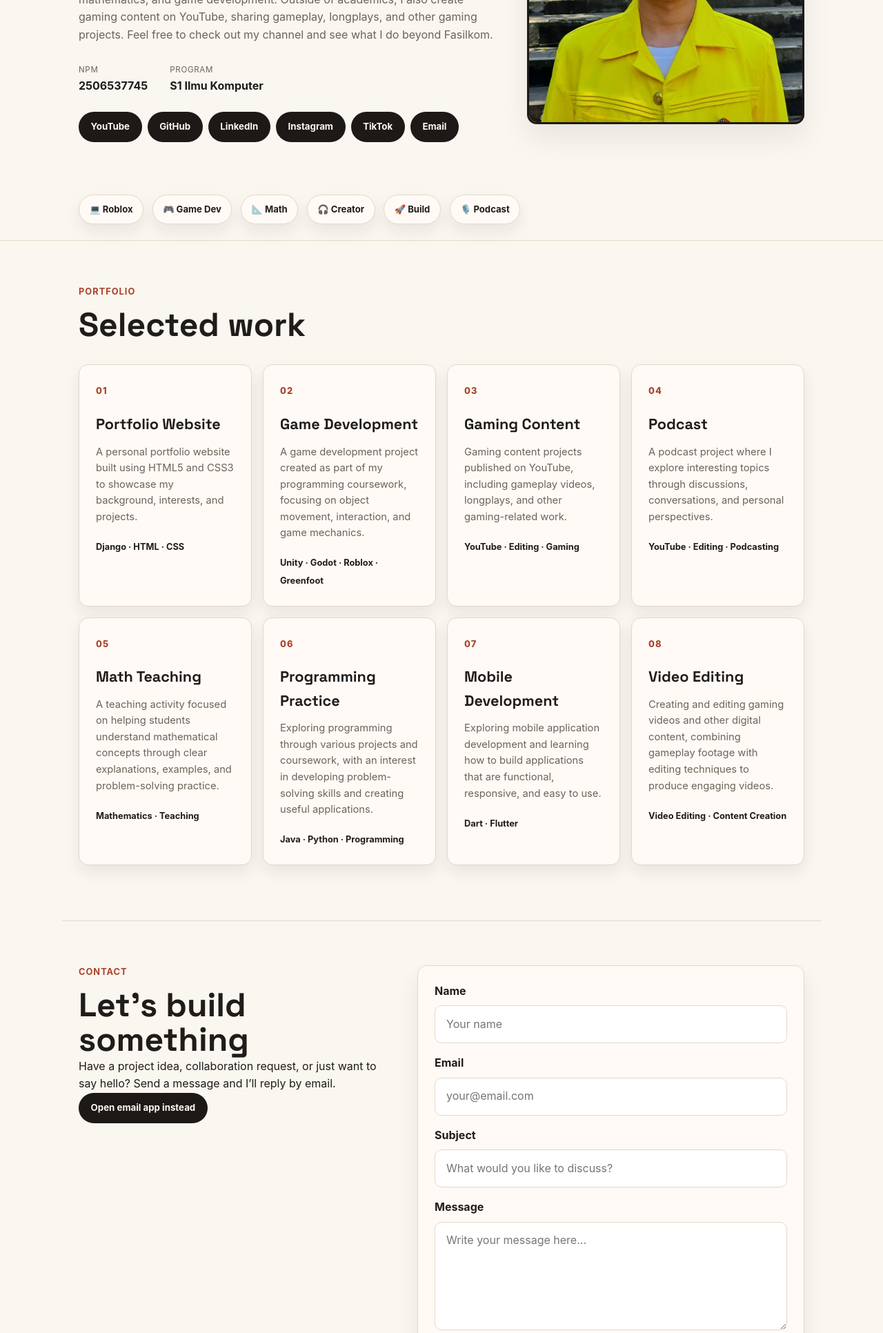
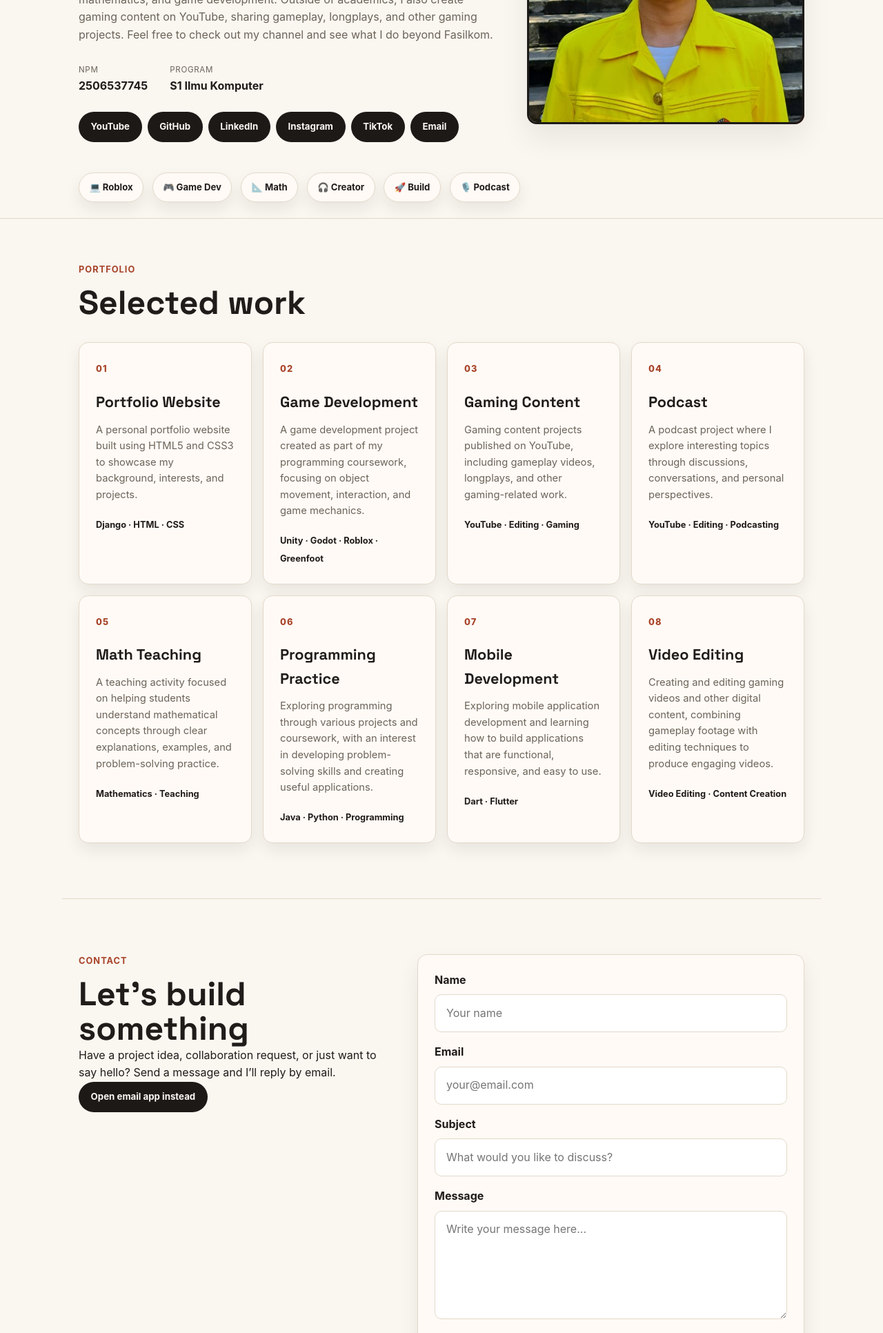
Before and after one commit to tayanadhif/myportofolio, a Django app: page / in a window 1280 px wide. Shown: the part 395-2327 px from the top of the page at 69% size. Run offline with Django 5.2, Linux system fonts and the light colour scheme.

Commit message:
Adjust hero and contact spacing

```diff
--- a/static/css/style.css
+++ b/static/css/style.css
@@ -132,7 +132,7 @@ body.dark-mode .site-header {
 }
 
 .hero {
-    padding: 4.5rem 0 4rem;
+    padding: 4.5rem 0 2rem;
 }
 
 .hero-grid {
@@ -332,7 +332,7 @@ body.dark-mode .site-header {
     grid-template-columns: 0.9fr 1.1fr;
     gap: 2rem;
     align-items: start;
-    padding-top: 4rem;
+    padding-top: 5rem;
     border-top: 1px solid var(--line);
 }
 
```
